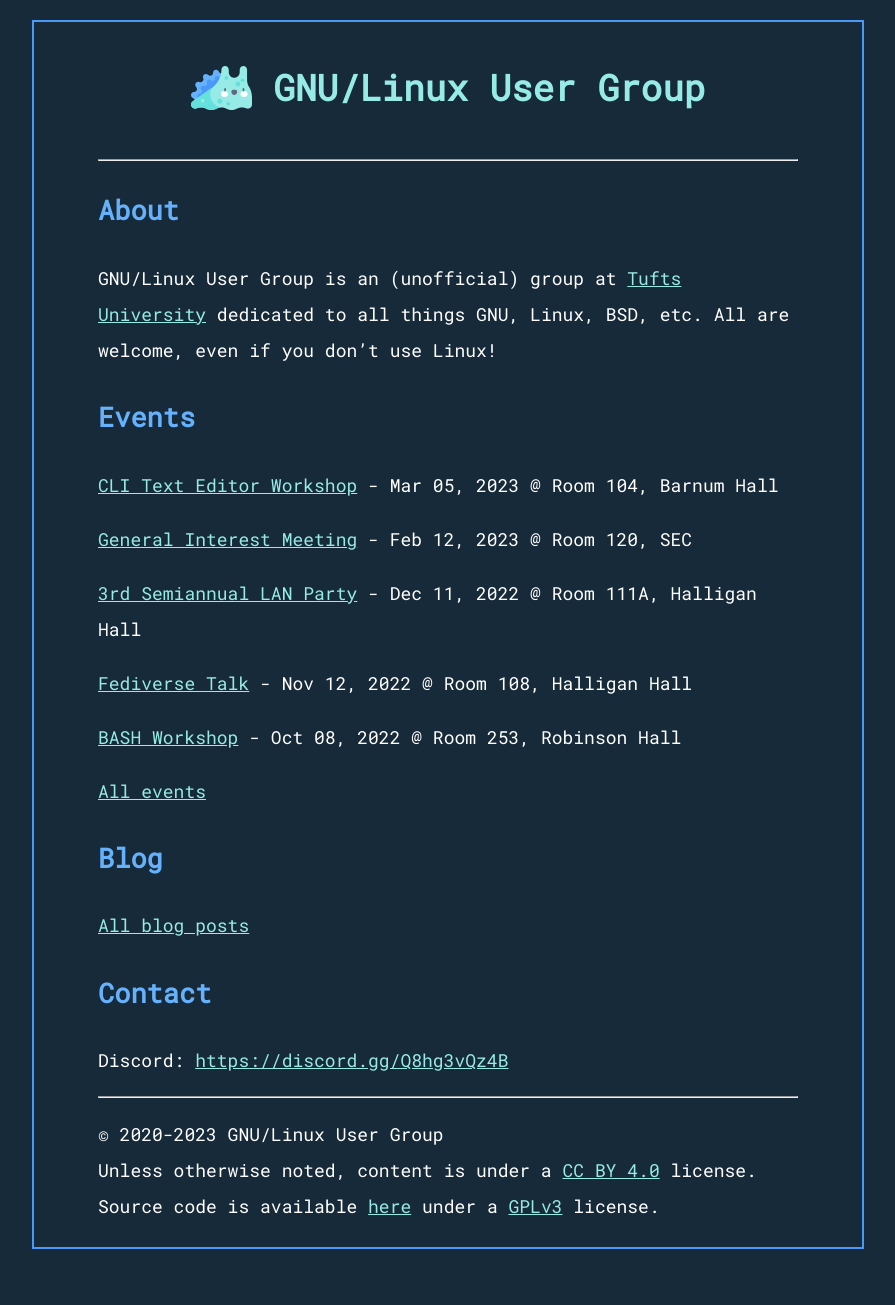
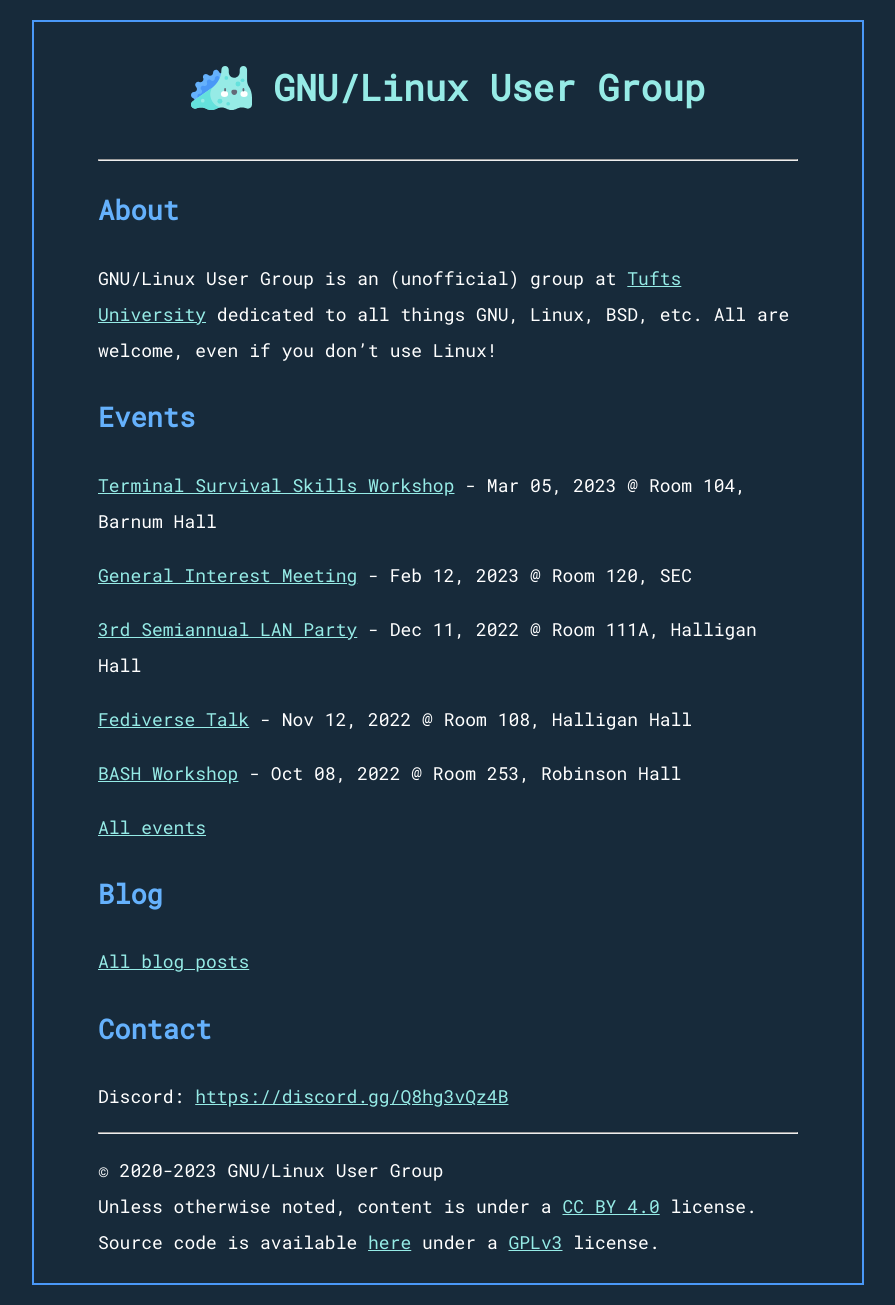
Before and after one commit to tuftsglug/website, a Jekyll site: the page built from index.md, in a window 1280 px wide. Shown: the whole page, without its empty margins (192-1087 px from the left). Built offline with Jekyll 4.4.1, drawn with Linux system fonts in a browser that asks for light colours; before the commit the page ends 1269 px from its top, so only the background shows below that.

Commit message:
fixed poster dimensions and title

```diff
--- a/_posts/2023-03-05-TerminalSkillsWkshp.md
+++ b/_posts/2023-03-05-TerminalSkillsWkshp.md
@@ -1,12 +1,12 @@
 ---
-title: CLI Text Editor Workshop
+title: Terminal Survival Skills Workshop
 layout: event
 evdate: March 5, 2023
 evtime: 1p-3p
 evlocation: Room 104, Barnum Hall
 ---
 
-![](https://i.imgur.com/YrCSHwn.png)
+![](https://i.imgur.com/YrCSHwn.png){:height="541px" width="700px"}
 
 Studying computer science means using with the command line on a daily basis,
 but sometimes it can be hard to understand what it is we’re really doing. If
```
